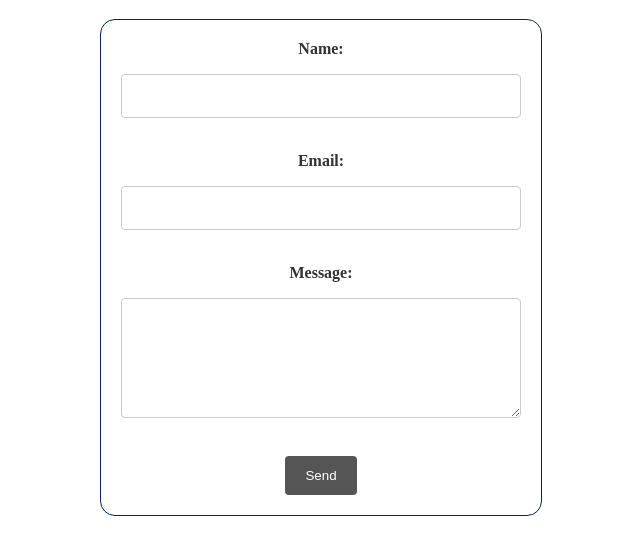
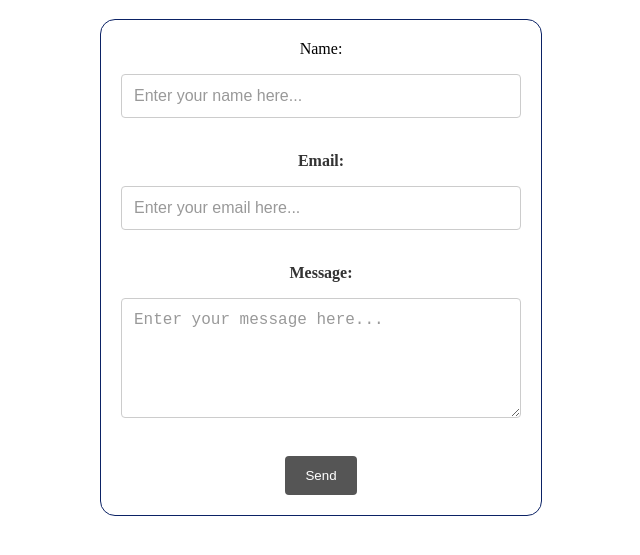
Before and after one commit to Francis-McKee/contact-form, a plain HTML site: page index.html in a window 1280 px wide. Shown: the part 61-616 px from the top of the page, without its empty margins (319-959 px from the left). Drawn offline with Linux system fonts and the light colour scheme.

Commit message:
added placeholder text and required all fields

```diff
--- a/index.html
+++ b/index.html
@@ -74,19 +74,18 @@
     <body>
         <h1> Contact Me </h1>
         <form action="https://formspree.io/f/mdovpqyv" method="POST">
-            <label>
                 Name:
-                <p><input type="text" name="name"></p>
+                <p><input type="text" name="name" placeholder="Enter your name here..." required></p>
             </label>
             <br>
             <label>
                 Email:
-                <p><input type="email" name="email"></p>
+                <p><input type="email" name="email" placeholder="Enter your email here..." required></p>
             </label>
             <br>
             <label>
                 Message:
-                <p><textarea name="message"></textarea></p>
+                <p><textarea name="message" placeholder="Enter your message here..." required></textarea></p>
             </label>
             <br>
           <!-- your other form fields go here -->
```
